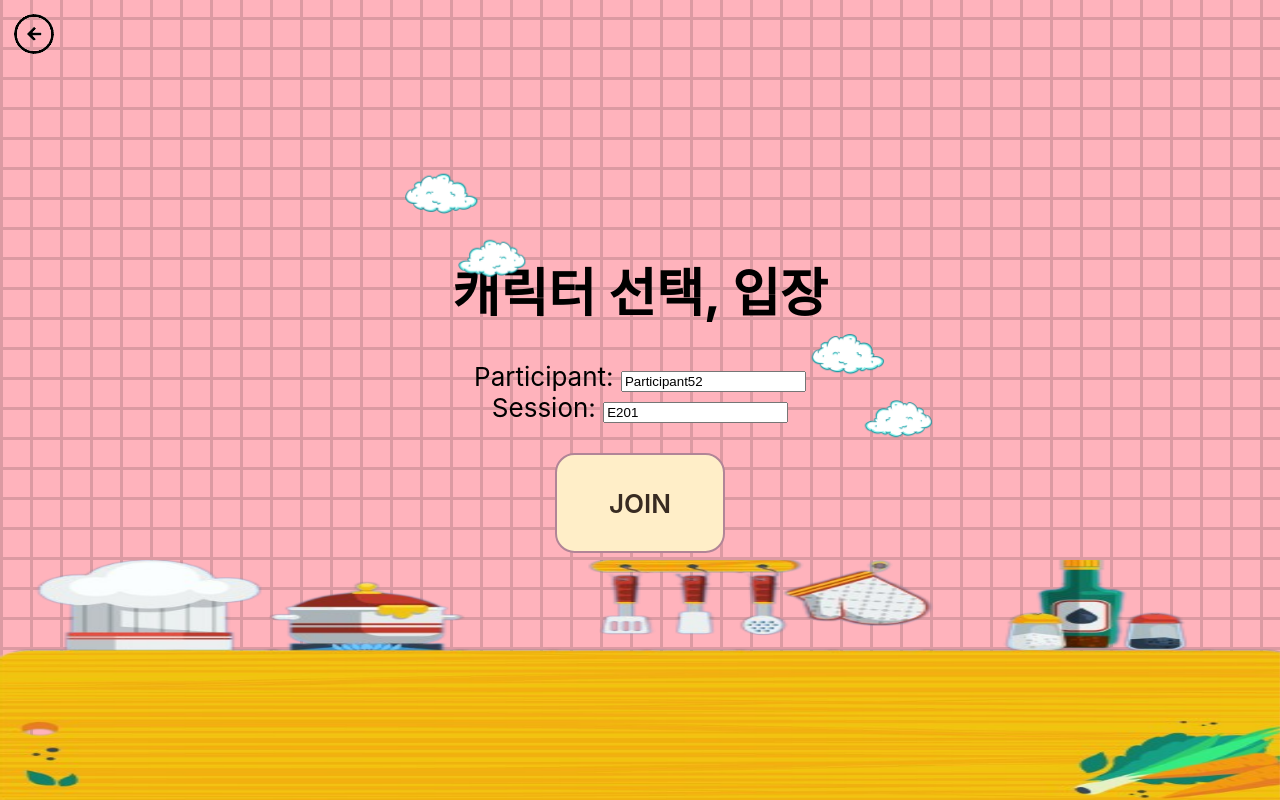
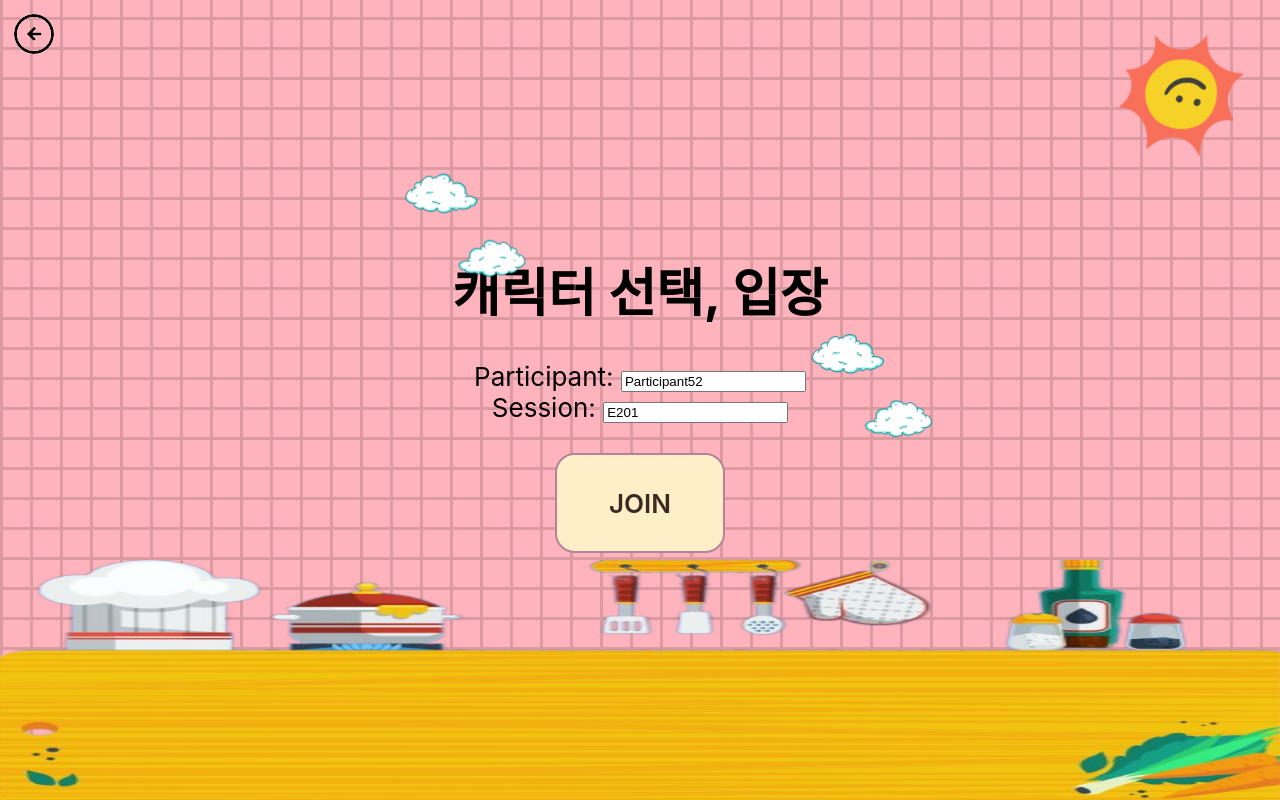
Before and after one commit to PassionSoftIan/YumYumFriends, a React (Create React App) app in the folder frontend/: page /single in a window 1280 px wide. Built offline with nearby package versions, Linux system fonts and the light colour scheme; a web font is replaced by a local one.

Commit message:
Feat:Sun
Former-commit-id: 23e196790ba94294cb30754202e266fd75e69dba

```diff
--- a/frontend/src/App.css
+++ b/frontend/src/App.css
@@ -122,3 +122,15 @@
     overflow: hidden; /* 모바일에서 스크롤 없애기 */
   }
 }
+
+.sun-image {
+  position: absolute;
+  top: 20px;
+  right: 20px;
+  animation: spin 10s linear infinite; /* Adding the animation to the image */
+}
+
+@keyframes spin {
+  0% { transform: rotate(0deg); }
+  100% { transform: rotate(360deg); }
+}
--- a/frontend/src/App.tsx
+++ b/frontend/src/App.tsx
@@ -12,6 +12,7 @@ import ProfilePage from './pages/ProfilePage';
 import DexDetailPage from './pages/DexDetailPage';
 import NavBar from './components/NavBar/NavBar';
 
+import Sun from "./assets/Common/sun_smile.png"
 import Cloud from "./components/Animation/Cloud";
 import './App.css';
 
@@ -20,6 +21,7 @@ function App() {
     <div className="App">
       <Cloud />
       <header className="App-header">
+      <img className="sun-image" src={Sun} alt="" />
         <Router>
           <div className="navbar-container"> {/* 이 부분에 navbar-container 클래스 추가 */}
             <NavBar />
```
Also changed, not shown: frontend/src/assets/Common/sun_smile.png (added).
